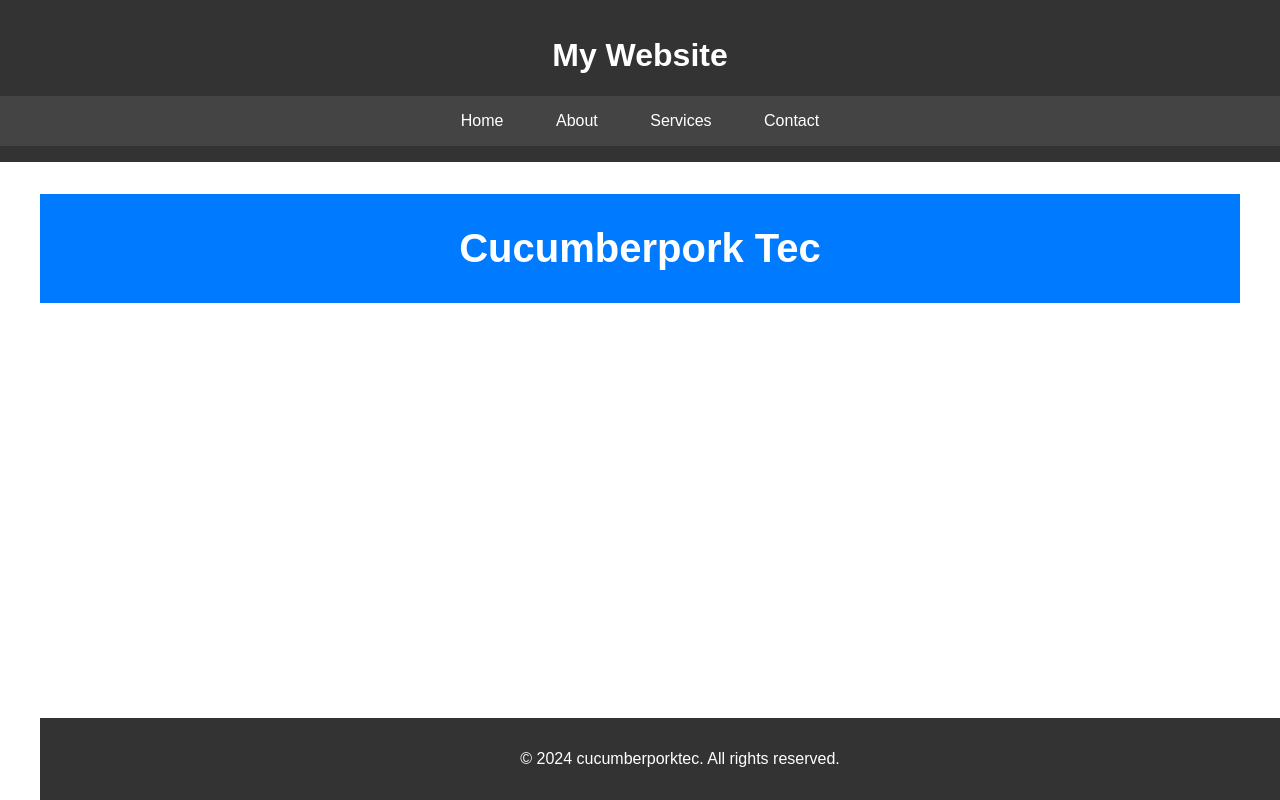
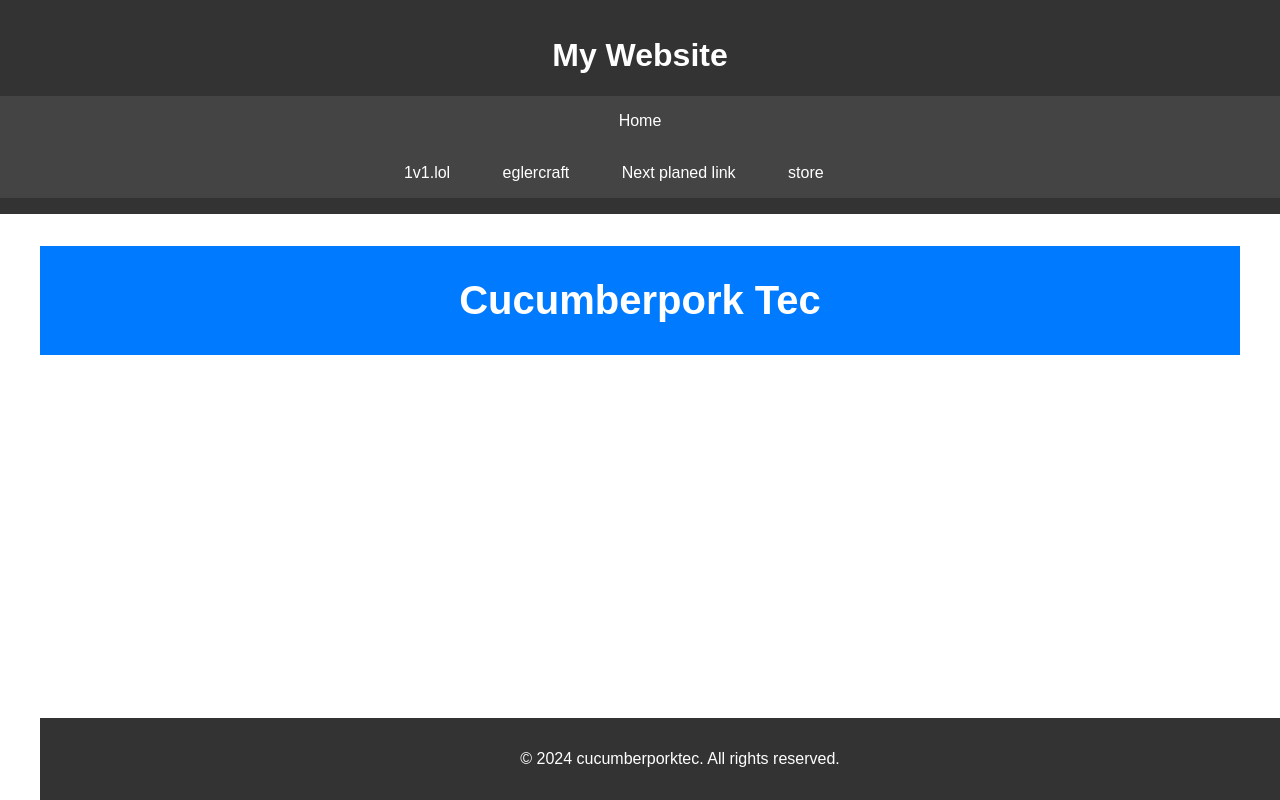
Before and after one commit to cucumberpork123/cucumberpork-tec.github.io, a plain HTML site: page index.html in a window 1280 px wide. Shown: the top 800 px of the page. Drawn offline with Linux system fonts and the light colour scheme.

Commit message:
Update index.html

```diff
--- a/index.html
+++ b/index.html
@@ -76,10 +76,14 @@
         <h1>My Website</h1>
         <nav>
             <ul>
-                <li><a href="#home">Home</a></li>
-                <li><a href="#about">About</a></li>
-                <li><a href="#services">Services</a></li>
-                <li><a href="#contact">Contact</a></li>
+                <li><a href="#home..html">Home</a></li>
+            </ul>
+            <ul>
+                <li><a href="#1v1.lol">1v1.lol</a></li>
+                <li><a href="#eglercraft">eglercraft</a></li>
+                <li><a href="#next planed link">Next planed link</a></li>
+                <li><a href="#store">store</a></li>
+                <li><a href="#settings"></a></li>
             </ul>
         </nav>
     </header>
```
